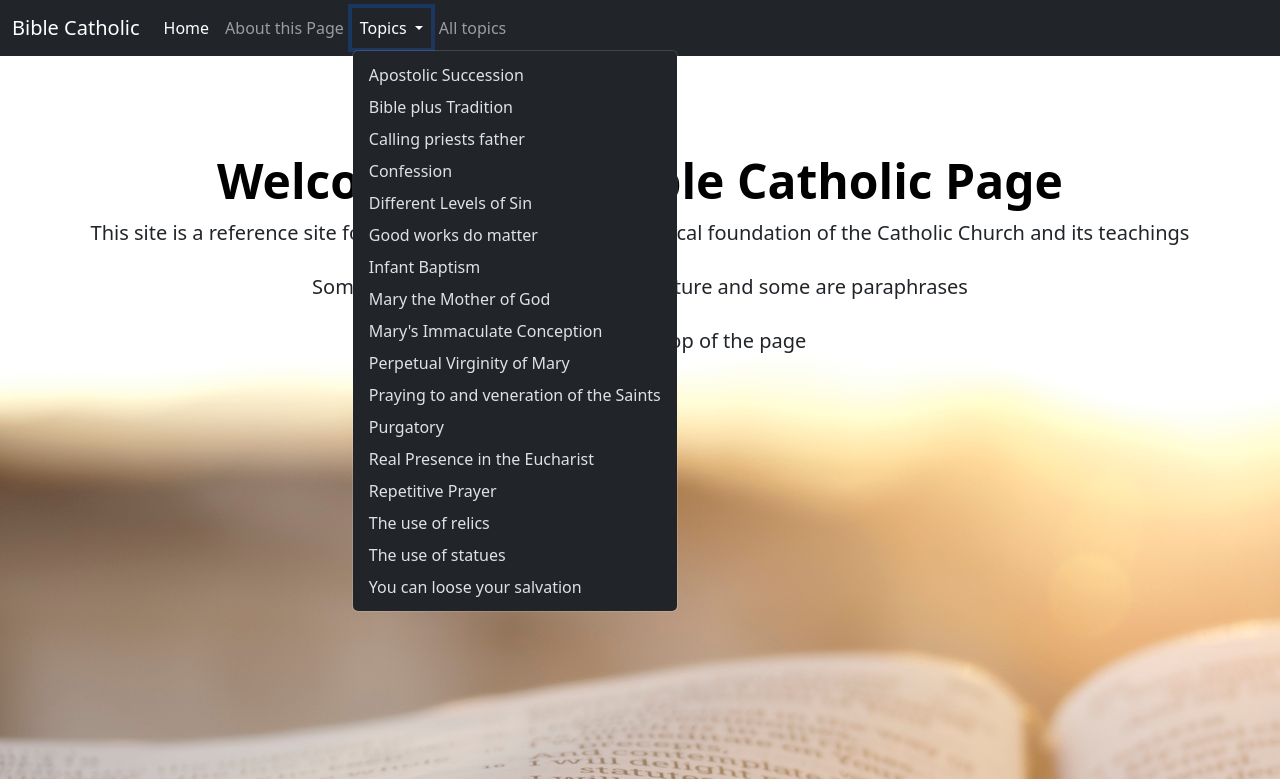
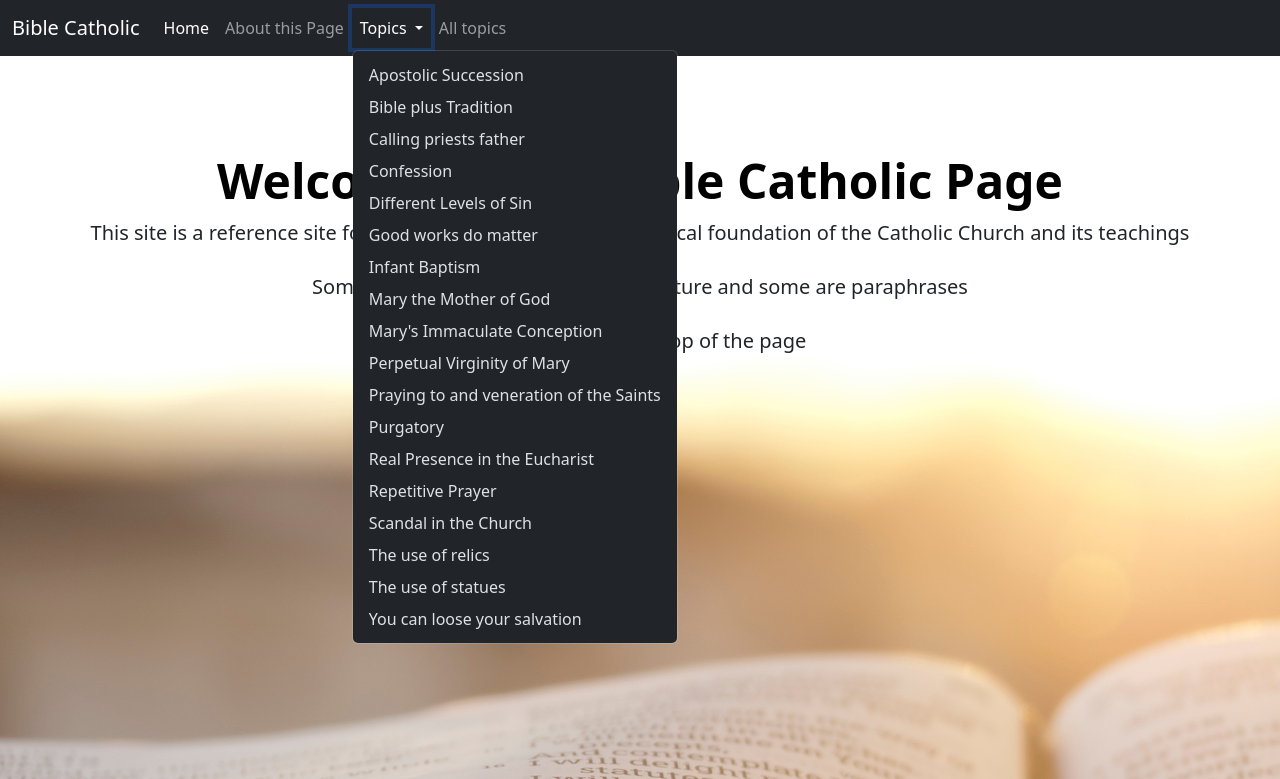
Before and after one commit to bluenote28/biblecatholic, a Flask app: page / in a window 1280 px wide, after a click on "Topics". Shown: the top 779 px of the page. Run offline with Flask 3, Linux system fonts and the light colour scheme.

Commit message:
adds scandal link
Adds scandal in the church link

```diff
--- a/templates/about.html
+++ b/templates/about.html
@@ -50,6 +50,7 @@
                   <li><a class="dropdown-item" href="{{url_for('return_specific_challenge', challenge='Purgatory')}}">Purgatory</a></li>
                   <li><a class="dropdown-item" href="{{url_for('return_specific_challenge', challenge='Real Presence in the Eucharist')}}">Real Presence in the Eucharist</a></li>
                   <li><a class="dropdown-item" href="{{url_for('return_specific_challenge', challenge='Repetitive Prayer')}}">Repetitive Prayer</a></li>
+                  <li><a class="dropdown-item" href="{{url_for('return_specific_challenge', challenge='Scandal in the Church')}}">Scandal in the Church</a></li>
                   <li><a class="dropdown-item" href="{{url_for('return_specific_challenge', challenge='The papacy and the primacy of peter')}}">The papacy and the primacy of peter</a></li>
                   <li><a class="dropdown-item" href="{{url_for('return_specific_challenge', challenge='The use of relics')}}">The use of relics</a></li>
                   <li><a class="dropdown-item" href="{{url_for('return_specific_challenge', challenge='The use of statues')}}">The use of statues</a></li>
--- a/templates/challenge.html
+++ b/templates/challenge.html
@@ -50,6 +50,7 @@
                   <li><a class="dropdown-item" href="{{url_for('return_specific_challenge', challenge='Purgatory')}}">Purgatory</a></li>
                   <li><a class="dropdown-item" href="{{url_for('return_specific_challenge', challenge='Real Presence in the Eucharist')}}">Real Presence in the Eucharist</a></li>
                   <li><a class="dropdown-item" href="{{url_for('return_specific_challenge', challenge='Repetitive Prayer')}}">Repetitive Prayer</a></li>
+                  <li><a class="dropdown-item" href="{{url_for('return_specific_challenge', challenge='Scandal in the Church')}}">Scandal in the Church</a></li>
                   <li><a class="dropdown-item" href="{{url_for('return_specific_challenge', challenge='The papacy and the primacy of peter')}}">The papacy and the primacy of peter</a></li>
                   <li><a class="dropdown-item" href="{{url_for('return_specific_challenge', challenge='The use of relics')}}">The use of relics</a></li>
                   <li><a class="dropdown-item" href="{{url_for('return_specific_challenge', challenge='The use of statues')}}">The use of statues</a></li>
--- a/templates/challenge_list.html
+++ b/templates/challenge_list.html
@@ -50,6 +50,7 @@
                   <li><a class="dropdown-item" href="{{url_for('return_specific_challenge', challenge='Purgatory')}}">Purgatory</a></li>
                   <li><a class="dropdown-item" href="{{url_for('return_specific_challenge', challenge='Real Presence in the Eucharist')}}">Real Presence in the Eucharist</a></li>
                   <li><a class="dropdown-item" href="{{url_for('return_specific_challenge', challenge='Repetitive Prayer')}}">Repetitive Prayer</a></li>
+                  <li><a class="dropdown-item" href="{{url_for('return_specific_challenge', challenge='Scandal in the Church')}}">Scandal in the Church</a></li>
                   <li><a class="dropdown-item" href="{{url_for('return_specific_challenge', challenge='The papacy and the primacy of peter')}}">The papacy and the primacy of peter</a></li>
                   <li><a class="dropdown-item" href="{{url_for('return_specific_challenge', challenge='The use of relics')}}">The use of relics</a></li>
                   <li><a class="dropdown-item" href="{{url_for('return_specific_challenge', challenge='The use of statues')}}">The use of statues</a></li>
--- a/templates/index.html
+++ b/templates/index.html
@@ -49,6 +49,7 @@
                   <li><a class="dropdown-item" href="{{url_for('return_specific_challenge', challenge='Purgatory')}}">Purgatory</a></li>
                   <li><a class="dropdown-item" href="{{url_for('return_specific_challenge', challenge='Real Presence in the Eucharist')}}">Real Presence in the Eucharist</a></li>
                   <li><a class="dropdown-item" href="{{url_for('return_specific_challenge', challenge='Repetitive Prayer')}}">Repetitive Prayer</a></li>
+                  <li><a class="dropdown-item" href="{{url_for('return_specific_challenge', challenge='Scandal in the Church')}}">Scandal in the Church</a></li>
                   <li><a class="dropdown-item" href="{{url_for('return_specific_challenge', challenge='The use of relics')}}">The use of relics</a></li>
                   <li><a class="dropdown-item" href="{{url_for('return_specific_challenge', challenge='The use of statues')}}">The use of statues</a></li>
                   <li><a class="dropdown-item" href="{{url_for('return_specific_challenge', challenge='You can loose your salvation')}}">You can loose your salvation</a></li>
```
